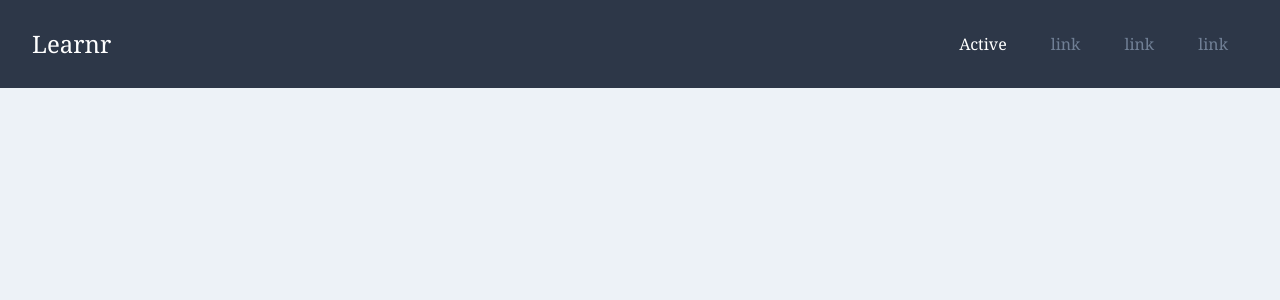
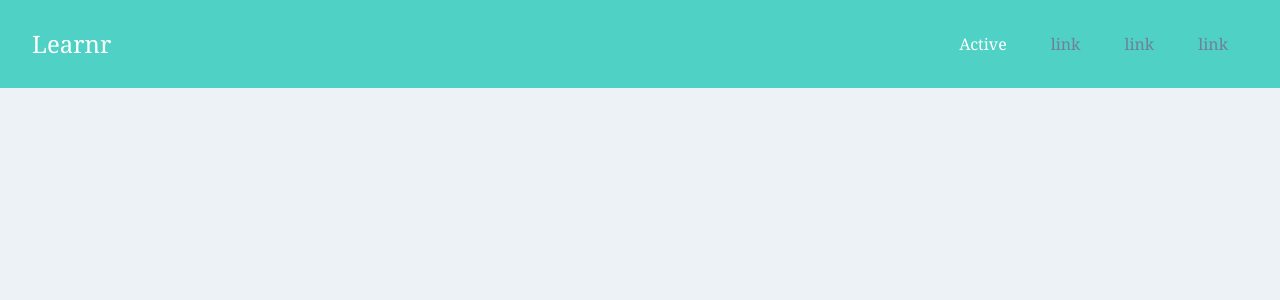
Before and after one commit to decyphr-net/learnr, a Django app: page / in a window 1280 px wide. Shown: the top 300 px of the page. Run offline with Django 3.2, Linux system fonts and the light colour scheme; style sheets or scripts are compiled from the project's sources.

Commit message:
Update color of navbar

```diff
--- a/theme/templates/base.html
+++ b/theme/templates/base.html
@@ -15,7 +15,7 @@
 
   <body class="bg-gray-200 font-serif leading-normal tracking-normal">
     <nav
-      class="flex items-center justify-between flex-wrap bg-gray-800 p-6 fixed w-full z-10 top-0"
+      class="flex items-center justify-between flex-wrap bg-teal-400 p-6 fixed w-full z-10 top-0"
     >
       <div class="flex items-center flex-shrink-0 text-white mr-6">
         <a
@@ -76,7 +76,7 @@
         </ul>
       </div>
     </nav>
-    <div class="container mx-auto">{% block content %} {% endblock %}</div>
+    <div class="container w-screen">{% block content %} {% endblock %}</div>
   </body>
   <script>
     document.getElementById("nav-toggle").onclick = function () {
```
